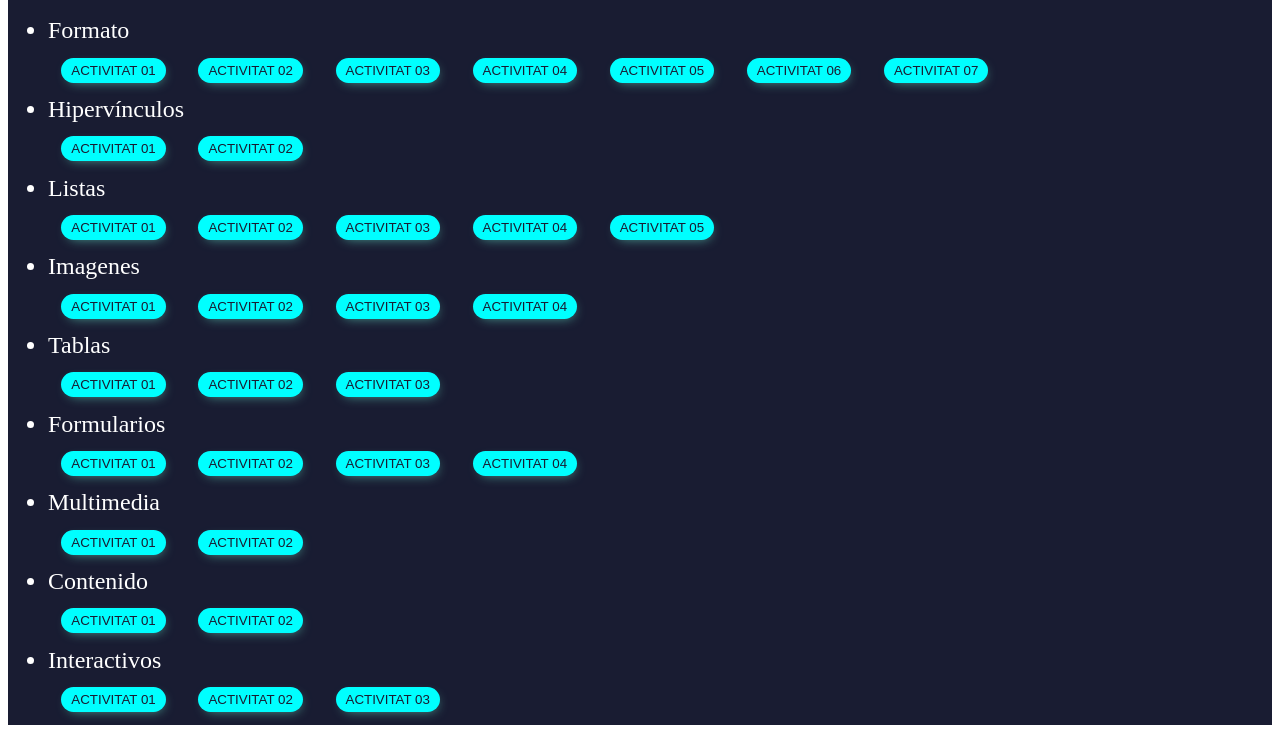
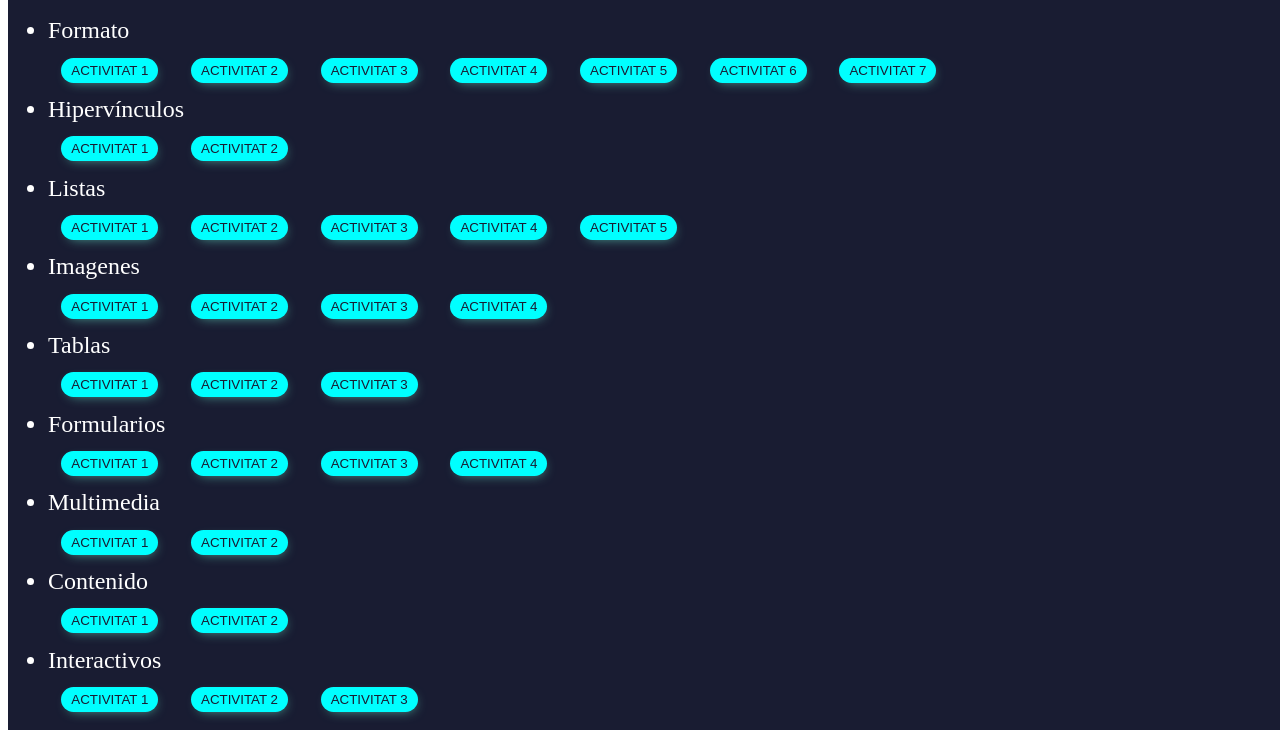
Before and after one commit to salahmabrouk/web, a plain HTML site: page Activitats/activitats_portafolio/activitat_html.html in a window 1280 px wide. Shown: the part 102-851 px from the top of the page. Drawn offline with Linux system fonts and the light colour scheme; a web font is replaced by a local one.

Commit message:
pusshh de edit

```diff
--- a/Activitats/activitats_portafolio/activitat_html.html
+++ b/Activitats/activitats_portafolio/activitat_html.html
@@ -15,64 +15,64 @@
         <ul>
             <li>Formato</li>
 
-                <button class="btn-act"><a href="Activitats/html/02_Formato/Activitat_01.html">Activitat 01</a></button>
-                <button class="btn-act"><a href="Activitats/html/02_Formato/Activitat_02.html">Activitat 02</a></button>
-                <button class="btn-act"><a href="Activitats/html/02_Formato/Activitat_03.html">Activitat 03</a></button>
-                <button class="btn-act"><a href="Activitats/html/02_Formato/Activitat_04.html">Activitat 04</a></button>
-                <button class="btn-act"><a href="Activitats/html/02_Formato/Activitat_05.html">Activitat 05</a></button>
-                <button class="btn-act"><a href="Activitats/html/02_Formato/Activitat_06.html">Activitat 06</a></button>
-                <button class="btn-act"><a href="Activitats/html/02_Formato/Activitat_07.html">Activitat 07</a></button>
+                <button class="btn-act"><a href="Activitats/html/02_Formato/Activitat_01.html">Activitat 1</a></button>
+                <button class="btn-act"><a href="Activitats/html/02_Formato/Activitat_02.html">Activitat 2</a></button>
+                <button class="btn-act"><a href="Activitats/html/02_Formato/Activitat_03.html">Activitat 3</a></button>
+                <button class="btn-act"><a href="Activitats/html/02_Formato/Activitat_04.html">Activitat 4</a></button>
+                <button class="btn-act"><a href="Activitats/html/02_Formato/Activitat_05.html">Activitat 5</a></button>
+                <button class="btn-act"><a href="Activitats/html/02_Formato/Activitat_06.html">Activitat 6</a></button>
+                <button class="btn-act"><a href="Activitats/html/02_Formato/Activitat_07.html">Activitat 7</a></button>
 
             <li>Hipervínculos</li>
 
-                <button class="btn-act"><a href="Activitats/html/03_Hipervínculos/Activitat_01.html">Activitat 01</a></button>
-                <button class="btn-act"><a href="Activitats/html/03_Hipervínculos/Activitat_03.html">Activitat 02</a></button>
+                <button class="btn-act"><a href="Activitats/html/03_Hipervínculos/Activitat_01.html">Activitat 1</a></button>
+                <button class="btn-act"><a href="Activitats/html/03_Hipervínculos/Activitat_03.html">Activitat 2</a></button>
 
             <li>Listas</li>
 
-                <button class="btn-act"><a href="Activitats/html/04_Listas/Activitat_01.html">Activitat 01</a></button>
-                <button class="btn-act"><a href="Activitats/html/04_Listas/Activitat_02.html">Activitat 02</a></button>
-                <button class="btn-act"><a href="Activitats/html/04_Listas/Activitat_03.html">Activitat 03</a></button>
-                <button class="btn-act"><a href="Activitats/html/04_Listas/Activitat_04.html">Activitat 04</a></button>
-                <button class="btn-act"><a href="Activitats/html/04_Listas/Activitat_05.html">Activitat 05</a></button>
+                <button class="btn-act"><a href="Activitats/html/04_Listas/Activitat_01.html">Activitat 1</a></button>
+                <button class="btn-act"><a href="Activitats/html/04_Listas/Activitat_02.html">Activitat 2</a></button>
+                <button class="btn-act"><a href="Activitats/html/04_Listas/Activitat_03.html">Activitat 3</a></button>
+                <button class="btn-act"><a href="Activitats/html/04_Listas/Activitat_04.html">Activitat 4</a></button>
+                <button class="btn-act"><a href="Activitats/html/04_Listas/Activitat_05.html">Activitat 5</a></button>
 
             <li>Imagenes</li>
 
-                <button class="btn-act"><a href="Activitats/html/05_Imagenes/Activitat_01.html">Activitat 01</a></button>
-                <button class="btn-act"><a href="Activitats/html/05_Imagenes/Activitat_02.html">Activitat 02</a></button>
-                <button class="btn-act"><a href="Activitats/html/05_Imagenes/Activitat_03.html">Activitat 03</a></button>
-                <button class="btn-act"><a href="Activitats/html/05_Imagenes/Activitat_04.html">Activitat 04</a></button>
+                <button class="btn-act"><a href="Activitats/html/05_Imagenes/Activitat_01.html">Activitat 1</a></button>
+                <button class="btn-act"><a href="Activitats/html/05_Imagenes/Activitat_02.html">Activitat 2</a></button>
+                <button class="btn-act"><a href="Activitats/html/05_Imagenes/Activitat_03.html">Activitat 3</a></button>
+                <button class="btn-act"><a href="Activitats/html/05_Imagenes/Activitat_04.html">Activitat 4</a></button>
 
             <li>Tablas</li>
 
-                <button class="btn-act"><a href="Activitats/html/06_Tablas/Activitat_01.html">Activitat 01</a></button>
-                <button class="btn-act"><a href="Activitats/html/06_Tablas/Activitat_02.html">Activitat 02</a></button>
-                <button class="btn-act"><a href="Activitats/html/06_Tablas/Activitat_03.html">Activitat 03</a></button>
+                <button class="btn-act"><a href="Activitats/html/06_Tablas/Activitat_01.html">Activitat 1</a></button>
+                <button class="btn-act"><a href="Activitats/html/06_Tablas/Activitat_02.html">Activitat 2</a></button>
+                <button class="btn-act"><a href="Activitats/html/06_Tablas/Activitat_03.html">Activitat 3</a></button>
 
 
             <li>Formularios</li>
 
-                <button class="btn-act"><a href="Activitats/html/07_Formularios/Activitat_01.html">Activitat 01</a></button>
-                <button class="btn-act"><a href="Activitats/html/07_Formularios/Activitat_02.html">Activitat 02</a></button>
-                <button class="btn-act"><a href="Activitats/html/07_Formularios/Activitat_03.html">Activitat 03</a></button>
-                <button class="btn-act"><a href="Activitats/html/07_Formularios/Activitat_04.html">Activitat 04</a></button>
+                <button class="btn-act"><a href="Activitats/html/07_Formularios/Activitat_01.html">Activitat 1</a></button>
+                <button class="btn-act"><a href="Activitats/html/07_Formularios/Activitat_02.html">Activitat 2</a></button>
+                <button class="btn-act"><a href="Activitats/html/07_Formularios/Activitat_03.html">Activitat 3</a></button>
+                <button class="btn-act"><a href="Activitats/html/07_Formularios/Activitat_04.html">Activitat 4</a></button>
 
             <li>Multimedia</li>
 
-                <button class="btn-act"><a href="Activitats/html/08_Multimedia/Activitat_01.html">Activitat 01</a></button>
-                <button class="btn-act"><a href="Activitats/html/08_Multimedia/Activitat_02.html">Activitat 02</a></button>
+                <button class="btn-act"><a href="Activitats/html/08_Multimedia/Activitat_01.html">Activitat 1</a></button>
+                <button class="btn-act"><a href="Activitats/html/08_Multimedia/Activitat_02.html">Activitat 2</a></button>
 
 
             <li>Contenido</li>
 
-                <button class="btn-act"><a href="Activitats/html/09_Contenido/Activitat_01.html">Activitat 01</a></button>
-                <button class="btn-act"><a href="Activitats/html/09_Contenido/Activitat_02.html">Activitat 02</a></button>
+                <button class="btn-act"><a href="Activitats/html/09_Contenido/Activitat_01.html">Activitat 1</a></button>
+                <button class="btn-act"><a href="Activitats/html/09_Contenido/Activitat_02.html">Activitat 2</a></button>
 
             <li>Interactivos</li>
 
-                <button class="btn-act"><a href="Activitats/html/11_Interactivos/Activitat_01.html">Activitat 01</a></button>
-                <button class="btn-act"><a href="Activitats/html/11_Interactivos/Activitat_02.html">Activitat 02</a></button>
-                <button class="btn-act"><a href="Activitats/html/11_Interactivos/Activitat_03.html">Activitat 03</a></button>
+                <button class="btn-act"><a href="Activitats/html/11_Interactivos/Activitat_01.html">Activitat 1</a></button>
+                <button class="btn-act"><a href="Activitats/html/11_Interactivos/Activitat_02.html">Activitat 2</a></button>
+                <button class="btn-act"><a href="Activitats/html/11_Interactivos/Activitat_03.html">Activitat 3</a></button>
 
 
         </ul>
--- a/Activitats/activitats_portafolio/activitats_css.css
+++ b/Activitats/activitats_portafolio/activitats_css.css
@@ -4,6 +4,7 @@
 .container {
     background-color: #191c32;
     color: #fff;
+
 }
 .brand {
     margin: 1em;
--- a/Activitats/activitats_portafolio/activitats_html.css
+++ b/Activitats/activitats_portafolio/activitats_html.css
@@ -5,6 +5,8 @@
 .container {
     background-color: #191c32;
     color: #fff;
+    width: 100vw;
+    height: 100vh;
 }
 .brand {
     margin: 1em;
```
